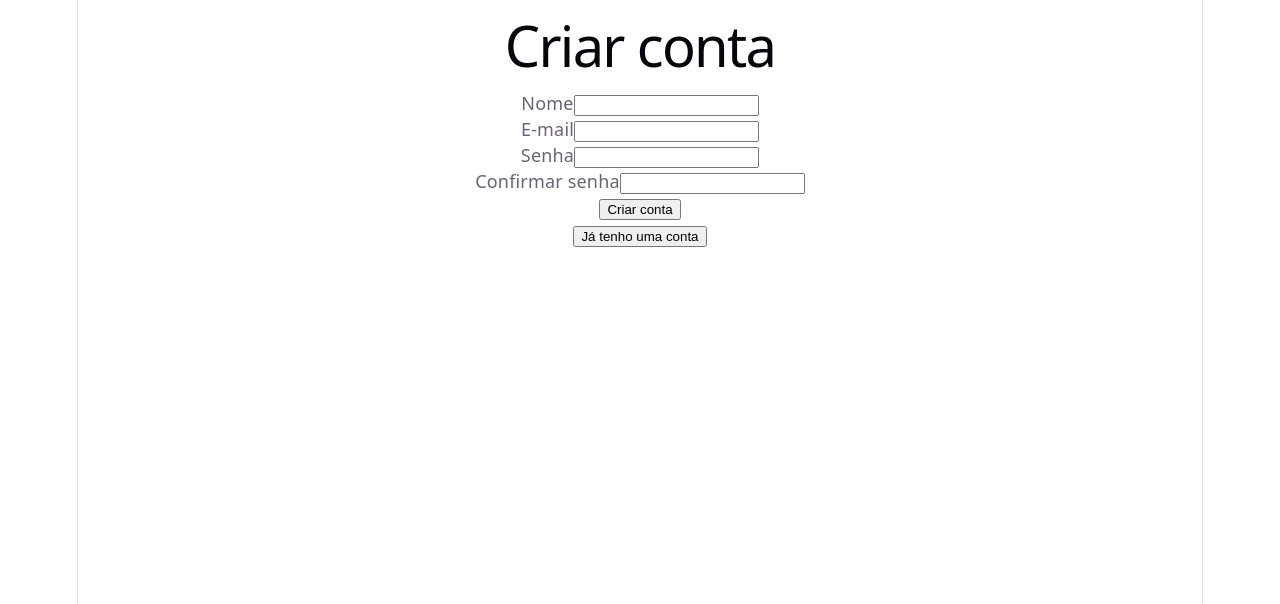
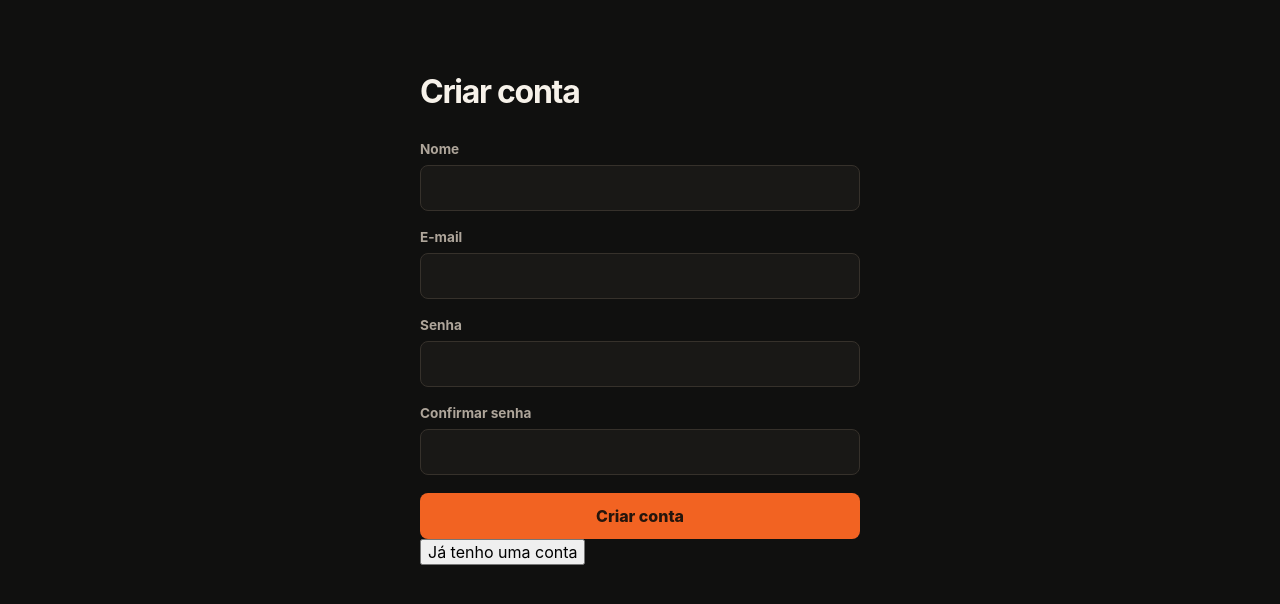
Before and after one commit to brayanfv/test-harmonika-games, a React (Vite) app in the folder frontend/: page /register in a window 1280 px wide. Shown: the top 604 px of the page. Built offline with nearby package versions, Linux system fonts and the light colour scheme; no server answers.

Commit message:
feat: implement frontend layout

```diff
--- a/frontend/src/App.tsx
+++ b/frontend/src/App.tsx
@@ -1,5 +1,6 @@
 import { Navigate, Route, Routes } from 'react-router-dom';
 import { ProtectedRoute } from './auth/ProtectedRoute';
+import { ProtectedLayout } from './components/layout/ProtectedLayout';
 import { LoginPage } from './pages/LoginPage';
 import { RegisterPage } from './pages/RegisterPage';
 import { DashboardPage } from './pages/DashboardPage';
@@ -11,7 +12,9 @@ function App() {
       <Route path="/register" element={<RegisterPage />} />
 
       <Route element={<ProtectedRoute />}>
-        <Route path="/" element={<DashboardPage />} />
+        <Route element={<ProtectedLayout />}>
+          <Route path="/" element={<DashboardPage />} />
+        </Route>
       </Route>
 
       <Route path="*" element={<Navigate to="/" replace />} />
--- /dev/null
+++ b/frontend/src/components/layout/ProtectedLayout.tsx
@@ -0,0 +1,31 @@
+import { useState } from 'react';
+import { Outlet } from 'react-router-dom';
+import { Header } from './Header';
+import { Sidebar } from './Sidebar';
+
+export function ProtectedLayout() {
+  const [isSidebarOpen, setIsSidebarOpen] = useState(false);
+
+  function closeSidebar() {
+    setIsSidebarOpen(false);
+  }
+
+  return (
+    <div className="app-shell">
+      <Sidebar isOpen={isSidebarOpen} onClose={closeSidebar} />
+      <button
+        type="button"
+        className="app-shell__overlay"
+        aria-label="Fechar menu"
+        onClick={closeSidebar}
+      />
+
+      <div className="app-shell__content">
+        <Header onMenuClick={() => setIsSidebarOpen(true)} />
+        <main className="app-shell__main">
+          <Outlet />
+        </main>
+      </div>
+    </div>
+  );
+}
--- a/frontend/src/index.css
+++ b/frontend/src/index.css
@@ -1,111 +1,357 @@
 :root {
-  --text: #6b6375;
-  --text-h: #08060d;
-  --bg: #fff;
-  --border: #e5e4e7;
-  --code-bg: #f4f3ec;
-  --accent: #aa3bff;
-  --accent-bg: rgba(170, 59, 255, 0.1);
-  --accent-border: rgba(170, 59, 255, 0.5);
-  --social-bg: rgba(244, 243, 236, 0.5);
-  --shadow:
-    rgba(0, 0, 0, 0.1) 0 10px 15px -3px, rgba(0, 0, 0, 0.05) 0 4px 6px -2px;
-
-  --sans: system-ui, 'Segoe UI', Roboto, sans-serif;
-  --heading: system-ui, 'Segoe UI', Roboto, sans-serif;
-  --mono: ui-monospace, Consolas, monospace;
-
-  font: 18px/145% var(--sans);
-  letter-spacing: 0.18px;
-  color-scheme: light dark;
+  --background: #10100f;
+  --surface: #191816;
+  --surface-hover: #2b2823;
+  --border: #36312b;
+  --text: #f7f2ea;
+  --text-muted: #aea59a;
+  --accent: #f26322;
+  --highlight: #ffc14d;
+  font-family: Inter, ui-sans-serif, system-ui, -apple-system, BlinkMacSystemFont, "Segoe UI", sans-serif;
   color: var(--text);
-  background: var(--bg);
+  background: var(--background);
   font-synthesis: none;
   text-rendering: optimizeLegibility;
   -webkit-font-smoothing: antialiased;
   -moz-osx-font-smoothing: grayscale;
-
-  @media (max-width: 1024px) {
-    font-size: 16px;
-  }
 }
 
-@media (prefers-color-scheme: dark) {
-  :root {
-    --text: #9ca3af;
-    --text-h: #f3f4f6;
-    --bg: #16171d;
-    --border: #2e303a;
-    --code-bg: #1f2028;
-    --accent: #c084fc;
-    --accent-bg: rgba(192, 132, 252, 0.15);
-    --accent-border: rgba(192, 132, 252, 0.5);
-    --social-bg: rgba(47, 48, 58, 0.5);
-    --shadow:
-      rgba(0, 0, 0, 0.4) 0 10px 15px -3px, rgba(0, 0, 0, 0.25) 0 4px 6px -2px;
+* { box-sizing: border-box; }
+
+body {
+  min-width: 320px;
+  min-height: 100vh;
+  margin: 0;
+  background: var(--background);
 }
 
-  #social .button-icon {
-    filter: invert(1) brightness(2);
-  }
+button, input { font: inherit; }
+button { cursor: pointer; }
+
+button:focus-visible, a:focus-visible, input:focus-visible {
+  outline: 2px solid var(--highlight);
+  outline-offset: 3px;
 }
 
-#root {
-  width: 1126px;
-  max-width: 100%;
-  margin: 0 auto;
-  text-align: center;
-  border-inline: 1px solid var(--border);
-  min-height: 100svh;
+.app-shell {
+  min-height: 100vh;
+  display: flex;
+  background: radial-gradient(circle at 82% 10%, rgba(242, 99, 34, 0.08), transparent 26rem), var(--background);
+}
+
+.sidebar {
+  width: 264px;
+  min-height: 100vh;
+  padding: 28px 16px 20px;
   display: flex;
   flex-direction: column;
-  box-sizing: border-box;
+  flex-shrink: 0;
+  color: var(--text);
+  background: #151412;
+  border-right: 1px solid var(--border);
 }
 
-body {
-  margin: 0;
+.sidebar__brand {
+  display: flex;
+  align-items: center;
+  gap: 12px;
+  padding: 0 10px 34px;
+  font-size: 1rem;
+  font-weight: 700;
+  letter-spacing: -0.02em;
 }
 
-h1,
-h2 {
-  font-family: var(--heading);
+.sidebar__brand small {
+  display: block;
+  margin-top: 2px;
+  color: var(--text-muted);
+  font-size: 0.66rem;
   font-weight: 500;
-  color: var(--text-h);
+  letter-spacing: 0.02em;
 }
 
-h1 {
-  font-size: 56px;
-  letter-spacing: -1.68px;
-  margin: 32px 0;
-  @media (max-width: 1024px) {
-    font-size: 36px;
-    margin: 20px 0;
-  }
-}
-h2 {
-  font-size: 24px;
-  line-height: 118%;
-  letter-spacing: -0.24px;
-  margin: 0 0 8px;
-  @media (max-width: 1024px) {
-    font-size: 20px;
-  }
-}
-p {
-  margin: 0;
+.sidebar__mark {
+  width: 36px;
+  height: 36px;
+  display: grid;
+  place-items: center;
+  color: #191410;
+  background: linear-gradient(135deg, var(--highlight), var(--accent));
+  border-radius: 11px;
+  box-shadow: 0 8px 22px rgba(242, 99, 34, 0.24);
 }
 
-code,
-.counter {
-  font-family: var(--mono);
-  display: inline-flex;
-  border-radius: 4px;
-  color: var(--text-h);
+.sidebar__navigation { display: grid; gap: 6px; }
+
+.sidebar__label {
+  margin: 0 10px 8px;
+  color: #7e756b;
+  font-size: 0.68rem;
+  font-weight: 700;
+  letter-spacing: 0.1em;
+  text-transform: uppercase;
 }
 
-code {
-  font-size: 15px;
-  line-height: 135%;
-  padding: 4px 8px;
-  background: var(--code-bg);
+.sidebar__link, .sidebar__logout {
+  width: 100%;
+  min-height: 44px;
+  padding: 0 12px;
+  display: flex;
+  align-items: center;
+  gap: 11px;
+  color: var(--text-muted);
+  font-size: 0.92rem;
+  font-weight: 600;
+  text-decoration: none;
+  background: transparent;
+  border: 0;
+  border-radius: 9px;
+  transition: color 160ms ease, background-color 160ms ease;
 }
+
+.sidebar__link:hover, .sidebar__logout:hover {
+  color: var(--text);
+  background: var(--surface-hover);
+}
+
+.sidebar__link.active {
+  color: #fff7ef;
+  background: linear-gradient(90deg, rgba(242, 99, 34, 0.22), rgba(242, 99, 34, 0.06));
+  box-shadow: inset 3px 0 0 var(--accent);
+}
+
+.sidebar__link--disabled { cursor: default; opacity: 0.6; }
+
+.sidebar__link small {
+  margin-left: auto;
+  color: var(--highlight);
+  font-size: 0.62rem;
+  font-weight: 700;
+  letter-spacing: 0.04em;
+  text-transform: uppercase;
+}
+
+.sidebar__icon {
+  width: 18px;
+  color: inherit;
+  font-size: 1.15rem;
+  line-height: 1;
+  text-align: center;
+}
+
+.sidebar__logout { margin-top: auto; color: var(--text-muted); text-align: left; }
+.app-shell__content { min-width: 0; flex: 1; }
+
+.app-header {
+  min-height: 84px;
+  padding: 0 42px;
+  display: flex;
+  align-items: center;
+  justify-content: space-between;
+  border-bottom: 1px solid var(--border);
+}
+
+.app-header__title span, .app-header__title small { display: block; }
+.app-header__title span { font-size: 0.96rem; font-weight: 700; }
+.app-header__title small { margin-top: 2px; color: var(--text-muted); font-size: 0.74rem; }
+
+.app-header__user {
+  display: flex;
+  align-items: center;
+  gap: 10px;
+  color: var(--text-muted);
+  font-size: 0.85rem;
+  font-weight: 600;
+}
+
+.app-header__avatar {
+  width: 36px;
+  height: 36px;
+  display: grid;
+  place-items: center;
+  color: #1a130d;
+  background: var(--highlight);
+  border-radius: 50%;
+  font-size: 0.8rem;
+  font-weight: 800;
+}
+
+.app-header__menu-button, .app-shell__overlay { display: none; }
+
+.app-shell__main {
+  width: min(100%, 1280px);
+  margin: 0 auto;
+  padding: 64px 42px;
+}
+
+.dashboard { display: grid; gap: 40px; }
+.dashboard__intro { max-width: 620px; }
+
+.dashboard__eyebrow {
+  display: inline-flex;
+  margin-bottom: 14px;
+  color: var(--highlight);
+  font-size: 0.72rem;
+  font-weight: 800;
+  letter-spacing: 0.11em;
+  text-transform: uppercase;
+}
+
+.dashboard h1, .dashboard h2, .dashboard p { margin: 0; }
+
+.dashboard h1 {
+  color: var(--text);
+  font-size: clamp(2rem, 4vw, 3.25rem);
+  line-height: 1.05;
+  letter-spacing: -0.055em;
+}
+
+.dashboard__intro p {
+  max-width: 490px;
+  margin-top: 16px;
+  color: var(--text-muted);
+  font-size: 1rem;
+  line-height: 1.65;
+}
+
+.dashboard__placeholder {
+  min-height: 260px;
+  padding: 36px;
+  display: flex;
+  flex-direction: column;
+  justify-content: center;
+  color: var(--text);
+  background: linear-gradient(135deg, rgba(39, 35, 31, 0.92), rgba(24, 23, 21, 0.92));
+  border: 1px solid var(--border);
+  border-radius: 18px;
+}
+
+.dashboard__placeholder-icon {
+  width: 42px;
+  height: 42px;
+  margin-bottom: 20px;
+  display: grid;
+  place-items: center;
+  color: #24180c;
+  background: linear-gradient(135deg, var(--highlight), var(--accent));
+  border-radius: 12px;
+  box-shadow: 0 10px 30px rgba(242, 99, 34, 0.2);
+}
+
+.dashboard h2 { font-size: 1.15rem; letter-spacing: -0.02em; }
+
+.dashboard__placeholder p {
+  max-width: 430px;
+  margin-top: 8px;
+  color: var(--text-muted);
+  line-height: 1.6;
+}
+
+main:not(.app-shell__main) {
+  width: min(100% - 32px, 440px);
+  margin: 0 auto;
+  padding: 72px 0;
+}
+
+main:not(.app-shell__main) h1 {
+  margin: 0;
+  color: var(--text);
+  font-size: 2rem;
+  letter-spacing: -0.04em;
+}
+
+main:not(.app-shell__main) > p { margin-top: 10px; color: var(--text-muted); }
+form { margin-top: 30px; display: grid; gap: 18px; }
+form div { display: grid; gap: 8px; }
+label { color: var(--text-muted); font-size: 0.85rem; font-weight: 700; }
+
+input {
+  width: 100%;
+  min-height: 46px;
+  padding: 0 13px;
+  color: var(--text);
+  background: var(--surface);
+  border: 1px solid var(--border);
+  border-radius: 8px;
+}
+
+input:focus { border-color: var(--accent); }
+
+form button {
+  min-height: 46px;
+  color: #25150c;
+  background: var(--accent);
+  border: 0;
+  border-radius: 8px;
+  font-weight: 800;
+}
+
+form button:hover { background: var(--highlight); }
+
+form + .auth-link {
+  width: 100%;
+  margin-top: 14px;
+  padding: 10px;
+  color: var(--text-muted);
+  background: transparent;
+  border: 0;
+}
+
+form + .auth-link:hover { color: var(--highlight); }
+
+@media (max-width: 760px) {
+  .sidebar {
+    position: fixed;
+    z-index: 3;
+    width: min(264px, calc(100vw - 48px));
+    transform: translateX(-100%);
+    transition: transform 180ms ease;
+    box-shadow: 18px 0 36px rgba(0, 0, 0, 0.3);
+  }
+
+  .sidebar--open { transform: translateX(0); }
+
+  .app-shell__overlay {
+    position: fixed;
+    z-index: 2;
+    inset: 0;
+    width: 100%;
+    padding: 0;
+    background: rgba(0, 0, 0, 0.56);
+    border: 0;
+  }
+
+  .sidebar--open + .app-shell__overlay { display: block; }
+
+  .app-header { min-height: 68px; padding: 0 20px; }
+
+  .app-header__menu-button {
+    width: 38px;
+    height: 38px;
+    padding: 0;
+    display: grid;
+    align-content: center;
+    gap: 4px;
+    background: transparent;
+    border: 0;
+  }
+
+  .app-header__menu-button span {
+    width: 19px;
+    height: 2px;
+    display: block;
+    background: var(--text);
+    border-radius: 2px;
+  }
+
+  .app-header__title { margin-right: auto; }
+  .app-header__user-name { display: none; }
+  .app-shell__main { padding: 44px 20px; }
+  .dashboard { gap: 30px; }
+  .dashboard__placeholder { min-height: 220px; padding: 26px; }
+}
+
+@media (max-width: 420px) {
+  .app-header__title small { display: none; }
+  .app-shell__main { padding: 36px 16px; }
+}
--- a/frontend/src/pages/RegisterPage.tsx
+++ b/frontend/src/pages/RegisterPage.tsx
@@ -26,6 +26,7 @@ export function RegisterPage() {
         password,
         password_confirmation: passwordConfirmation,
       });
+      navigate('/', { replace: true });
     } catch {
       setError('Não foi possível criar a conta.');
     } finally {
```
Also changed, not shown: frontend/src/components/layout/Header.tsx (added, +37 -0 lines), frontend/src/components/layout/Sidebar.tsx (added, +51 -0 lines), frontend/src/pages/DashboardPage.tsx (+17 -11 lines), frontend/src/pages/LoginPage.tsx (+7 -0 lines). Lines whose indentation alone changed are shown as unchanged.
